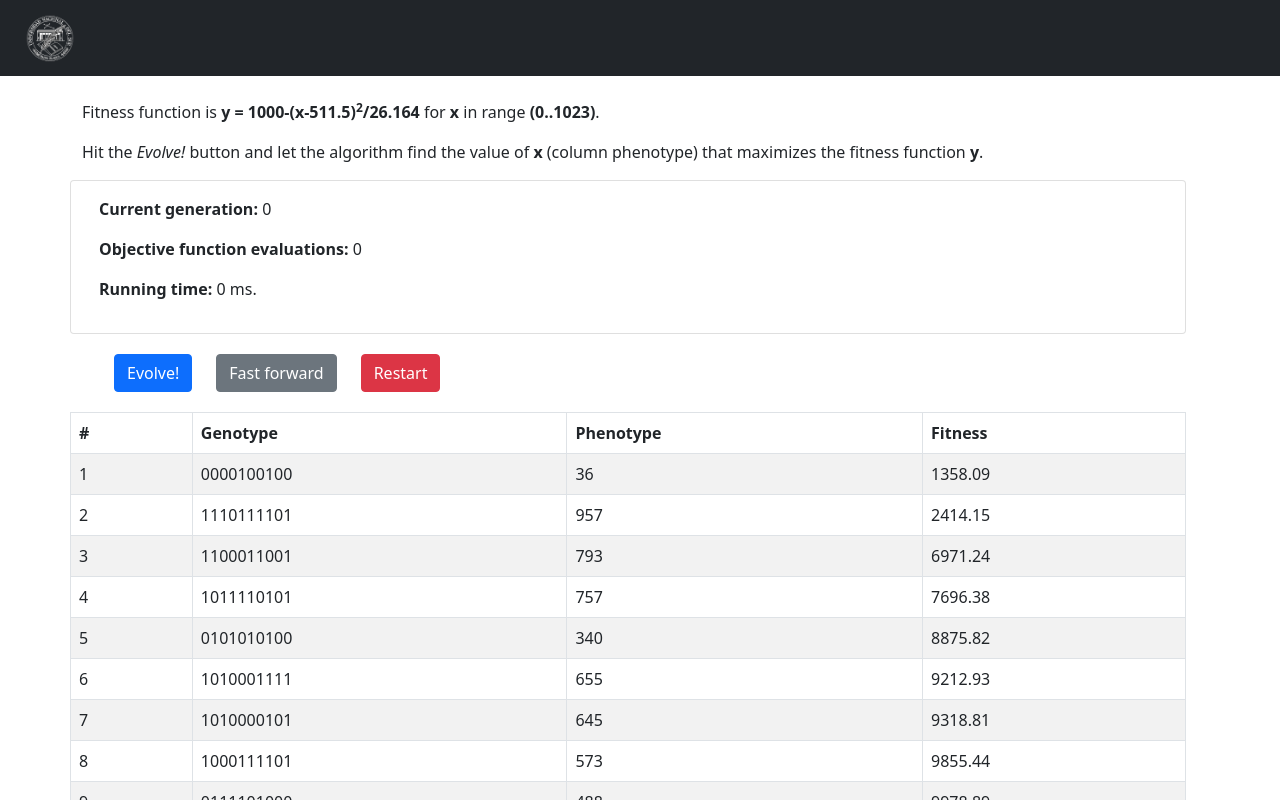
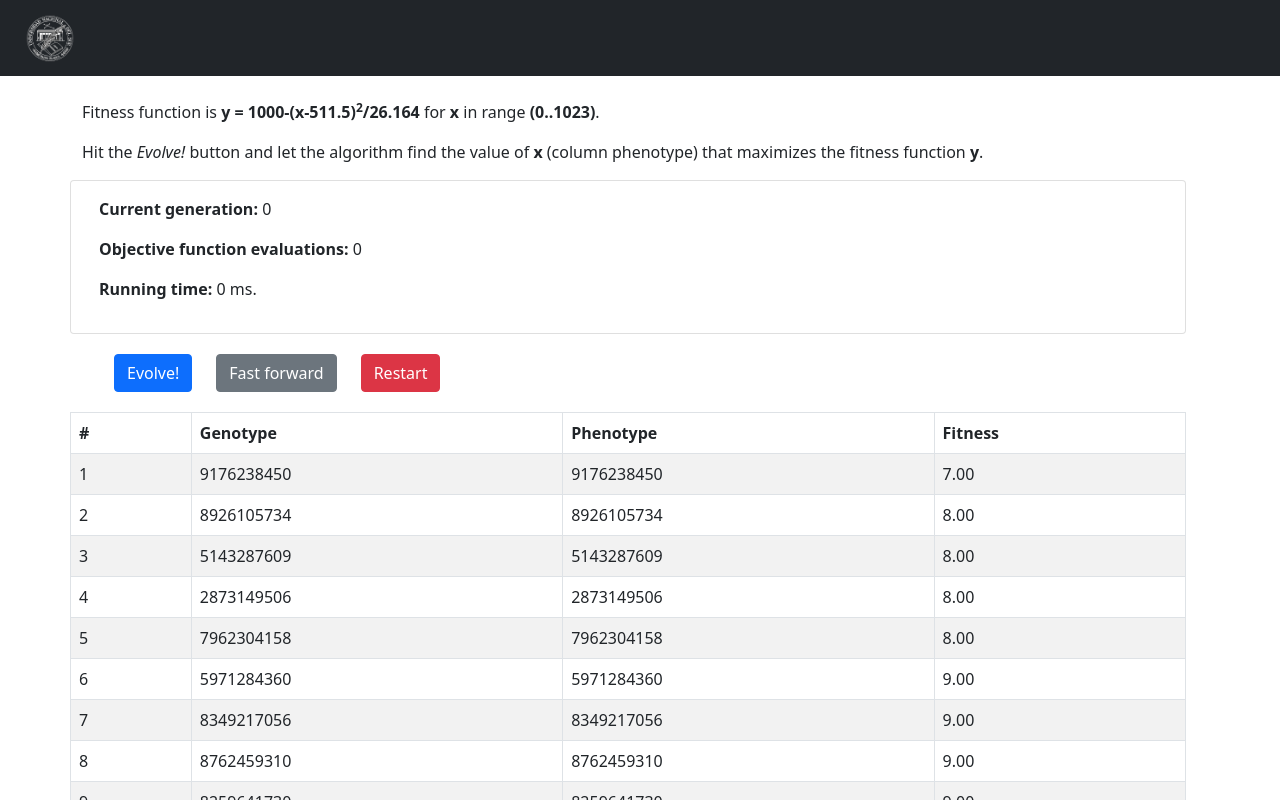
Before and after one commit to matiasmicheletto/dna-solver, a React (Create React App) app in the folder client/: page / in a window 1280 px wide. Shown: the top 800 px of the page. Built offline with nearby package versions, Linux system fonts and the light colour scheme.

Commit message:
Fitness function declared in modules. N-Queens problem (not working yet)

```diff
--- a/client/src/App.js
+++ b/client/src/App.js
@@ -4,12 +4,14 @@ import TopNavbar from "./components/topnavbar";
 import Dashboard from "./components/dashboard";
 import 'bootstrap/dist/css/bootstrap.min.css';
 import './styles.css';
-import GA, {selection} from './ga';
-
+import GA, {selection, mutation} from './ga';
+import Fitness from './fitness/nqueens';
 
 const config = { // GA parameters
-  pop_size: 10,
-  selection: selection.TOURNAMENT
+  ...Fitness,
+  pop_size: 20,
+  selection: selection.TOURNAMENT,
+  mutation: mutation.SWITCH
 };
 
 const ga = new GA(config);
--- /dev/null
+++ b/client/src/fitness/nqueens.js
@@ -0,0 +1,50 @@
+/*
+All fitness functions should have the following attributes:
+    - fitness: Fitness function to maximize.
+        * type: Functiom.
+        * input: Optimization variable. May be number, array or object.
+        * output: Should return a non negative scalar number (integer or float).
+    - decode: Function for decoding a chromosome's genotype and obtaining its phenotype.
+        * type: Functiom.
+        * input: Array.
+        * output: Obtimization variable. May be number, array or object.
+    - encode: Function for encoding a candidate solution (phenotype) and get its corresponding genotype.
+        * type: Functiom.
+        * input: Optimization variable. May be number, array or object.
+        * output: Array.
+    - generator: Function to generate a random individual during initialization.
+        * type: Functiom.
+        * input: None.
+        * output: Optimization variable. May be number, array or object.
+*/
+
+import { shuffleArray } from "../tools";
+
+////////// N-QUEENS PROBLEM /////////////
+
+const N = 10; // Board size
+
+const NQueens = {
+    fitness: columns => { // Counts the number of queens in conflict
+        const last = columns[N - 1];
+        let previous = N - 2;
+        let conflict_cnt = 0;
+        while (previous >= 0) {
+            if (columns[previous] === last) conflict_cnt++;
+            if (last - (N - 1) === columns[previous] - previous) conflict_cnt++;
+            if (last + (N - 1) === columns[previous] + previous) conflict_cnt++;
+            previous--;
+        }
+        return N - conflict_cnt;
+    },
+    // No need to encode or decode, as genotype and phenotype are the same
+    decode: b => b,
+    encode: d => d,
+    generator: () => { // Random order of numbers from 1 to N
+        let numbers = Array.from(Array(N).keys());
+        shuffleArray(numbers)
+        return numbers;
+    }
+};
+
+export default NQueens;
--- /dev/null
+++ b/client/src/fitness/quadratic.js
@@ -0,0 +1,46 @@
+/*
+All fitness functions should have the following attributes:
+    - fitness: Fitness function to maximize.
+        * type: Functiom.
+        * input: Optimization variable. May be number, array or object.
+        * output: Should return a non negative scalar number (integer or float).
+    - decode: Function for decoding a chromosome's genotype and obtaining its phenotype.
+        * type: Functiom.
+        * input: Array.
+        * output: Obtimization variable. May be number, array or object.
+    - encode: Function for encoding a candidate solution (phenotype) and get its corresponding genotype.
+        * type: Functiom.
+        * input: Optimization variable. May be number, array or object.
+        * output: Array.
+    - generator: Function to generate a random individual during initialization.
+        * type: Functiom.
+        * input: None.
+        * output: Optimization variable. May be number, array or object.
+*/
+
+
+////////// INVERTED QUADRATIC /////////////
+
+// Fitness function y = a - b*(x-c)^2;
+// Length of bitstring for genotypes encoding. Let use a small value
+const nbit = 10;
+// First zero is z1 = 0, and the second is at 2^nbit-1 (max range)
+const z1 = Math.pow(2, nbit) - 1;
+// Lets force the max value for the fitness to be 10.000, so a = 10.000
+const a = 10000;
+// Then we can calculate the value of b that makes the quadratic have a max of "a".
+const b = 4*a/z1/z1;
+// The max is in the middle between the zeros, so its z1/2.
+const c = z1/2;
+
+const Quadratic = {
+    fitness: x => a-b*(x-c)*(x-c),
+    // Decoder function will convert the binary array to decimal
+    decode: b => parseInt(b.join("").slice(-nbit), 2),
+    // Encoder function converts the decimal value of x to bitstring
+    encode: d => d.toString(2).padStart(nbit,"0").slice(-nbit).split("").map(e=>parseInt(e)),
+    // Generator generates numbers for x between 0 and 2^nbit
+    generator: () => Math.floor(Math.random() * Math.pow(2,nbit))
+};
+
+export default Quadratic;
--- a/client/src/ga/index.js
+++ b/client/src/ga/index.js
@@ -38,10 +38,11 @@ Configuration object:
     - crossover: Crossover operator.
         * type: SINGLE or DOUBLE.
     - mutation: Mutation operator.
-        * type: INVERT or SWITCH.
+        * type: INVERT, SWITCH or RAND.
 */
 
-import { probability, sample_int } from "../tools";
+import { probability, sampleInt } from "../tools";
+import Fitness from "../fitness/quadratic";
 
 // Enumerators
 const selection = {
@@ -52,42 +53,19 @@ const selection = {
 
 const crossover = {
     SINGLE: "single",
-    DOUBLE: "double"
+    DOUBLE: "double",
+    PMX: "pmx"
 };
 
 const mutation = {
     INVERT: "invert",
-    SWITCH: "switch"
+    SWITCH: "switch",
+    RAND: "rand"
 };
 
 
-// Default fitness function is an inverse cuadratic function that should be positive for the range of the bitstring representation.
-// So, fitness function is y = a - b*(x-c)^2;
-
-// Length of bitstring for genotypes encoding. Let use a small value
-const nbit = 10;
-// Lets force the max value for the fitness to be 10.000, so a = 10.000
-const a = 10000;
-// First zero is z1 = 0, and the second is at 2^nbit-1 (max range)
-const z1 = Math.pow(2,nbit)-1;
-// The max is in the middle between the zeros, so its z1/2.
-const c = z1/2;
-// Then we can calculate the value of b that makes the quadratic have a max of "a".
-const b = 4*a/z1/z1;
-
-const fitness = (x) => a-b*(x-c)*(x-c);
-// Decoder function will convert the binary array to decimal
-const decode = (b) => parseInt(b.join("").slice(-nbit), 2);
-// Encoder function converts the decimal value of x to bitstring
-const encode = (d) => d.toString(2).padStart(nbit,"0").slice(-nbit).split("").map(e=>parseInt(e));
-// Generator generates numbers for x between 0 and 2^nbit
-const generator = () => Math.floor(Math.random() * Math.pow(2,nbit));
-
 const default_config = { // Default parameters for simple scalar function
-    fitness: fitness,
-    decode: decode,
-    encode: encode,
-    generator: generator,
+    ...Fitness, // This extracts the fitness function attributes
     pop_size: 20,
     mut_prob: 0.2,
     mut_fr: 0.6,
@@ -95,7 +73,7 @@ const default_config = { // Default parameters for simple scalar function
     elitism: 1,
     rank_r: 0.002,
     tourn_k: 3,
-    selection: selection.RANK,
+    selection: selection.ROULETTE,
     crossover: crossover.SINGLE,
     mutation: mutation.INVERT
 };
@@ -220,6 +198,9 @@ class GA { // GA model class
             case crossover.DOUBLE:
                 this._crossover = this._double_point_crossover;
                 break;
+            case crossover.PMX:
+                this._crossover = this._pmx_crossover;
+                break;
         }
         this._config.crossover = c;
     }
@@ -234,6 +215,9 @@ class GA { // GA model class
             case mutation.SWITCH:
                 this._mutate = this._switch_mutation;
                 break;
+            case mutation.RAND:
+                this._mutate = this._rand_allele_mutation;
+                break
         }
         this._config.mutation = m;
     }
@@ -327,6 +311,11 @@ class GA { // GA model class
         return [{genotype: g1, fitness: Infinity}, {genotype: g2, fitness: Infinity}]; // Offspring is not evaluated yet
     }
 
+    _pmx_crossover(k1, k2) {
+        // TODO
+        return [];
+    }
+
 
     /// Mutation
 
@@ -340,7 +329,7 @@ class GA { // GA model class
     }
 
     _switch_mutation(ind) {
-        // Applies bit switch mutation to individual "ind"
+        // Applies allele switch mutation to individual "ind"
         for(let k = 0; k < this._population[ind].genotype.length; k++) // For every allele
             if( probability(this._config.mut_prob) ){
                 let p = k;
@@ -356,10 +345,15 @@ class GA { // GA model class
             }
     }
 
+    _rand_allele_mutation(ind) {
+        // Selects a random value for a random selected allele
+        // TODO:
+    }
+
     _mut_selection() {
         // Returns selected chromosomes for mutation (in case of mutation proportion < 1)
         return this._config.mut_fr < 1 ? // Get indexes of the selected individual to mutate
-            sample_int(this._mut_range, this._population.length) // Array with random set of indexes
+            sampleInt(this._mut_range, this._population.length) // Array with random set of indexes
             :
             Array.from(Array(this._population.length).keys()); // Return all elements
     }
--- a/client/src/tools/index.js
+++ b/client/src/tools/index.js
@@ -8,7 +8,7 @@ const probability = (p) => {
     return Math.random() < p;
 }
 
-const sample_int = (n, range) => {
+const sampleInt = (n, range) => {
     // Returns array of "n" indexes within the specified "range"
     var arr = [];
     while(arr.length < n){
@@ -18,4 +18,12 @@ const sample_int = (n, range) => {
     return arr;
 }
 
-export { replaceChar, probability, sample_int };
+const shuffleArray = (array) => {
+    // Durstenfeld shuffle algorithm
+    for (let i = array.length - 1; i > 0; i--) {
+        const j = Math.floor(Math.random() * (i + 1));
+        [array[i], array[j]] = [array[j], array[i]];
+    }
+}
+
+export { replaceChar, probability, sampleInt, shuffleArray };
```
